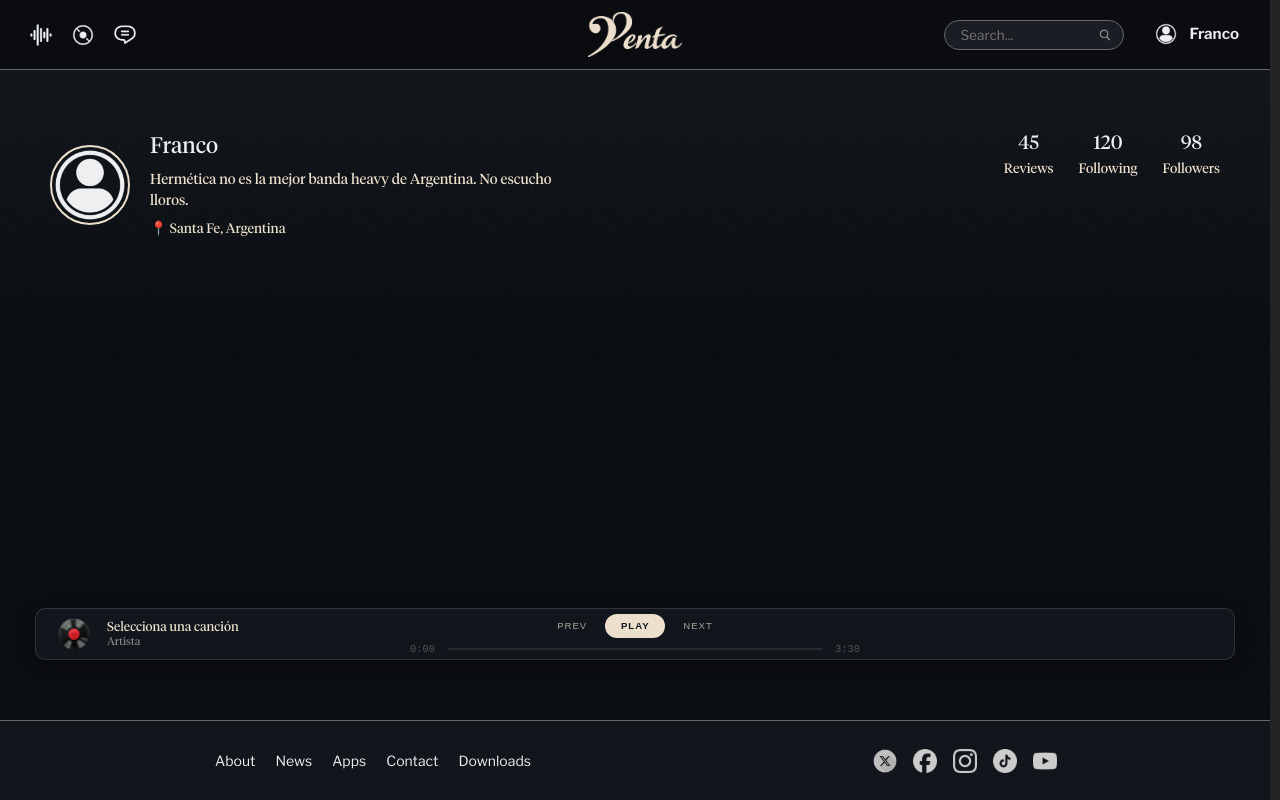
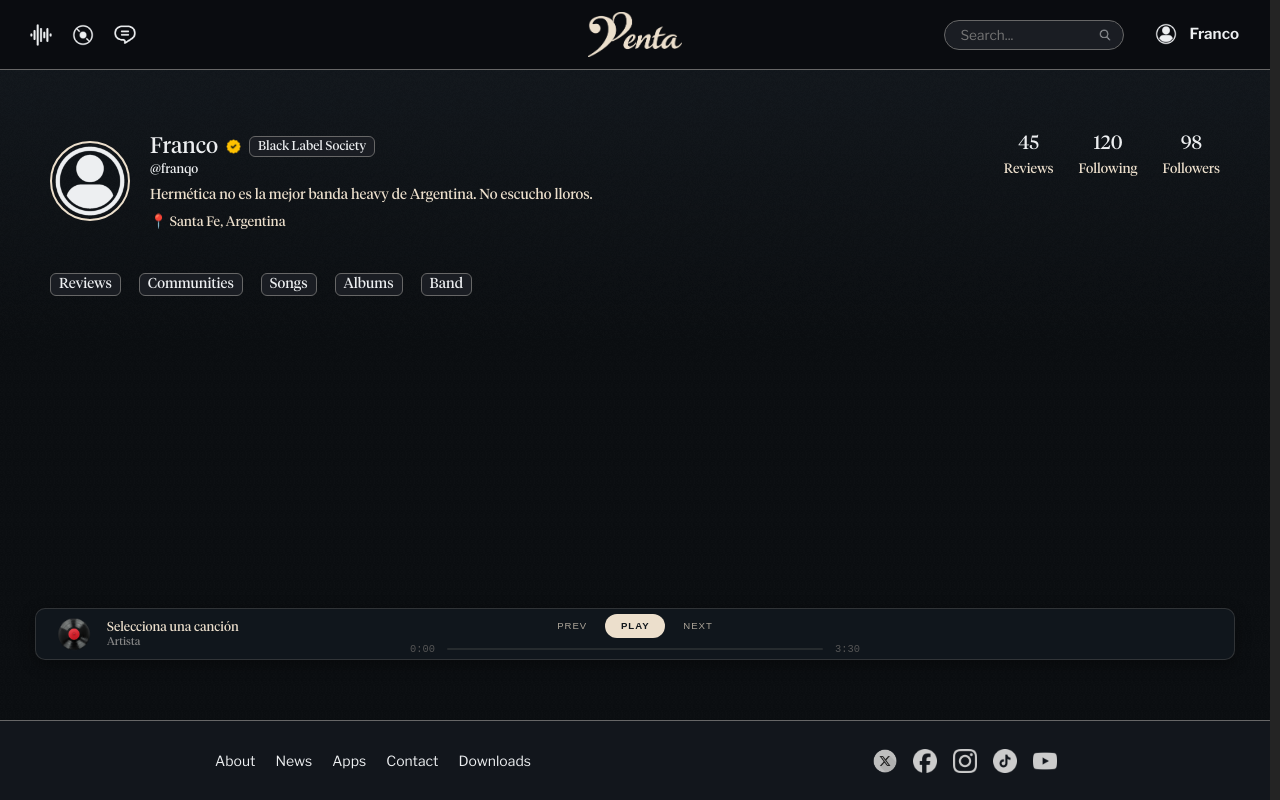
Before and after one commit to franqong/penta, a React (Vite) app in the folder frontend/: page /profile in a window 1280 px wide. Built offline with nearby package versions, Linux system fonts and the light colour scheme.

Commit message:
feat: profile sections

```diff
--- a/frontend/src/pages/Profile.css
+++ b/frontend/src/pages/Profile.css
@@ -2,7 +2,7 @@
   display: grid;
   grid-template-columns: 1fr 1fr;
   grid-template-rows: repeat(3, auto);
-  gap: 30px;
+  /* gap: 30px; */
   padding: 20px;
 }
 
@@ -32,10 +32,47 @@
   gap: 6px;
 }
 
+.profile-info-user {
+  display: flex;
+  flex-direction: row;
+  align-items: center;
+  gap: 8px;
+  margin-bottom: -10px;
+}
+
+.profile-info-user img {
+  width: 15px;
+  height: 15px;
+}
+
 .profile-name {
   color: #edeff1;
   font-size: 1.4rem;
   font-weight: bold;
+  display: flex;
+}
+
+.profile-user {
+  color: #edeff1;
+  font-size: 0.8rem;
+  font-weight: lighter;
+  display: flex;
+}
+
+.band-info {
+  color: #edeff1;
+  font-size: 0.8rem;
+  font-weight: lighter;
+  display: flex;
+  background-color: #1a1d23;
+  border: 1px solid #676767;
+  border-radius: 6px;
+  padding: 0 8px;
+}
+
+.band-info:hover {
+  background-color: #0a0d0f;
+    cursor: pointer;
 }
 
 .profile-bio {
@@ -77,3 +114,26 @@
   color: #ECDFCC;
   font-size: 0.85rem;
 }
+
+/* Buttons */
+
+.section-buttons {
+  margin-left: 30px;
+  display: flex;
+  gap: 18px;
+}
+
+.buttons {
+  color: #edeff1;
+  font-size: 0.9rem;
+  font-weight: lighter;
+  background-color: #1a1d23;
+  border: 1px solid #676767;
+  border-radius: 6px;
+  padding: 0px 8px;
+}
+
+.buttons:hover {
+  background-color: #0a0d0f;
+  cursor: pointer;
+}
--- a/frontend/src/pages/Profile.jsx
+++ b/frontend/src/pages/Profile.jsx
@@ -1,4 +1,5 @@
 import "./Profile.css";
+import { Link } from "react-router-dom";
 
 function Profile() {
   return (
@@ -14,7 +15,14 @@ function Profile() {
           />
 
           <div className="profile-info">
-            <h1 className="profile-name">Franco</h1>
+            <div className="profile-info-user">
+              <h1 className="profile-name">Franco</h1>
+              <img src="/src/assets/icons/badge.png" alt="Verified"></img>
+              <Link to="/band" className="band-info">
+                Black Label Society
+              </Link>
+            </div>
+            <h1 className="profile-user">@franqo</h1>
             <p className="profile-bio">
               Hermética no es la mejor banda heavy de Argentina. No escucho
               lloros.
@@ -43,6 +51,24 @@ function Profile() {
           </div>
         </div>
       </div>
+
+      <div className="section-buttons">
+        <Link to="/reviews" className="buttons">
+          Reviews
+        </Link>
+        <Link to="/communities" className="buttons">
+          Communities
+        </Link>
+        <Link to="/songs" className="buttons">
+          Songs
+        </Link>
+        <Link to="/albums" className="buttons">
+          Albums
+        </Link>
+        <Link to="/band" className="buttons">
+          Band
+        </Link>
+      </div>
     </div>
   );
 }
```
Also changed, not shown: frontend/src/assets/icons/badge.png (added).
